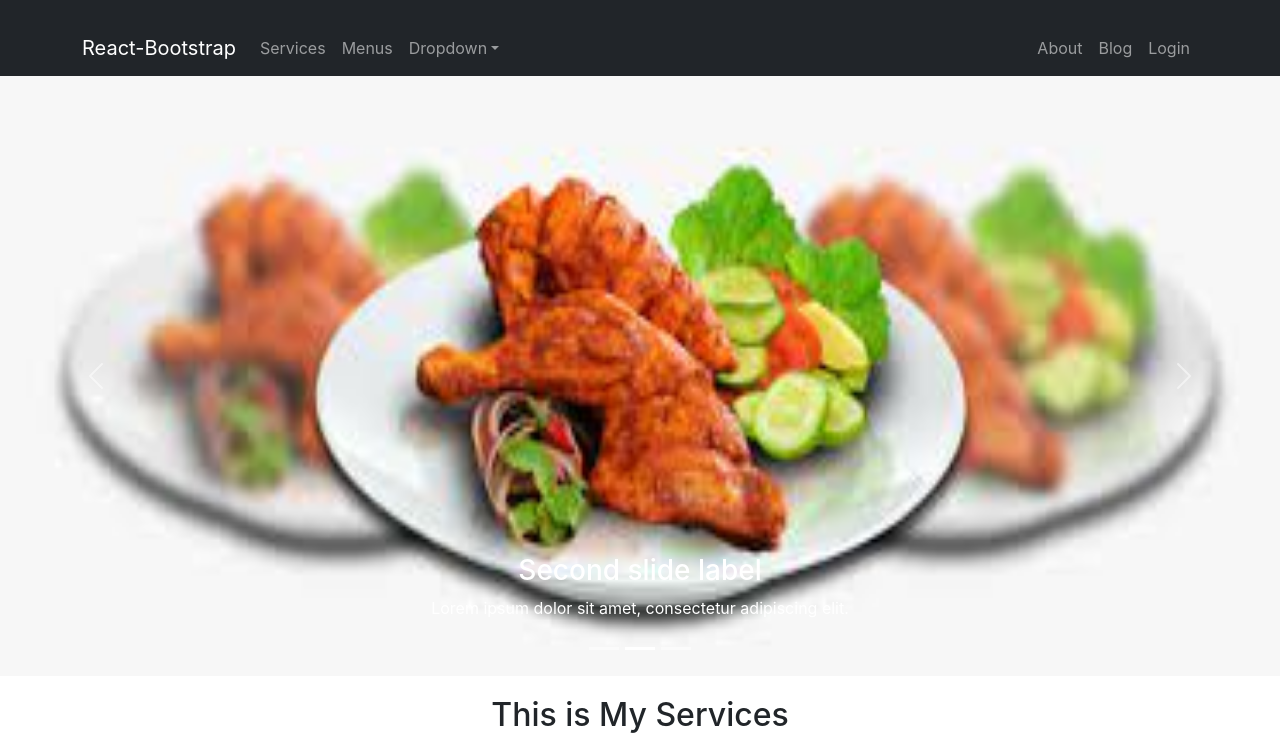
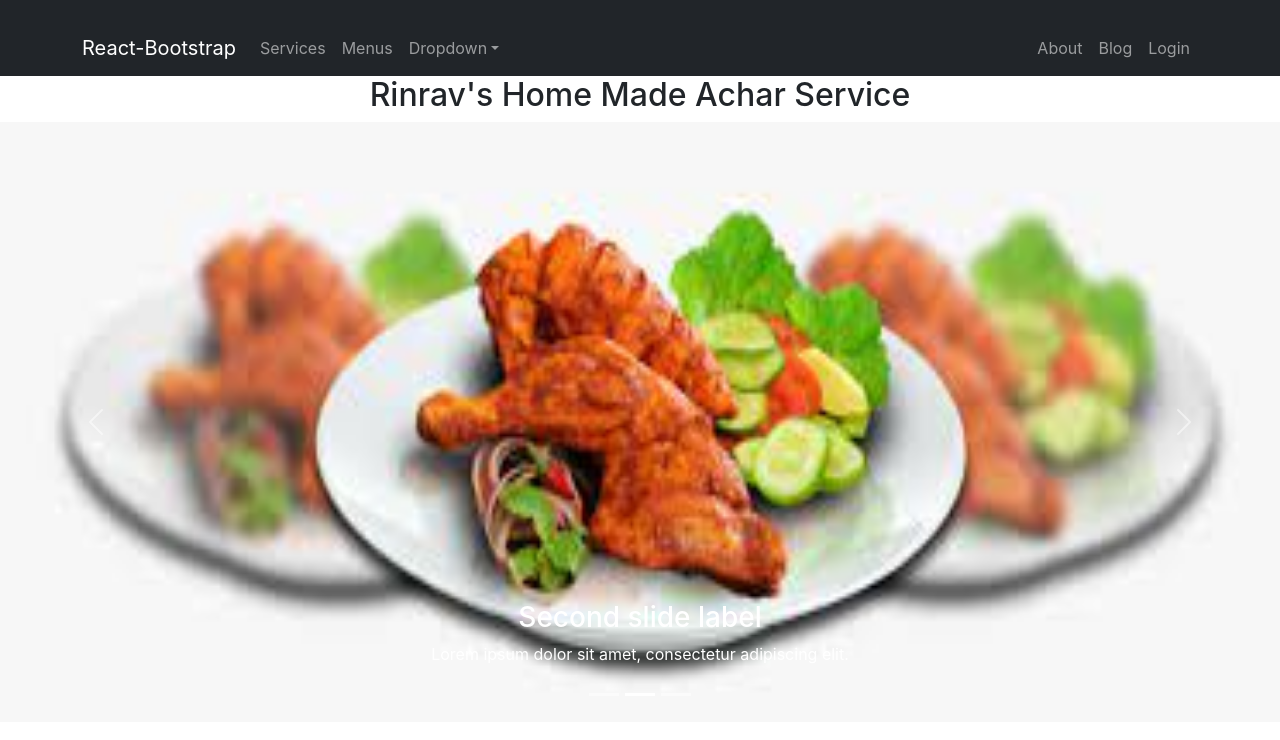
Before and after one commit to RefatRingky/independent-service, a React (Create React App) app: page / in a window 1280 px wide. Shown: the top 740 px of the page. Built offline with nearby package versions, Linux system fonts and the light colour scheme; no server answers; grey boxes are pictures that could not be loaded.

Commit message:
project title change

```diff
--- a/public/index.html
+++ b/public/index.html
@@ -26,7 +26,7 @@
       work correctly both with client-side routing and a non-root public URL.
       Learn how to configure a non-root public URL by running `npm run build`.
     -->
-    <title>React App</title>
+    <title>Rinrav's Home Made Achar Service</title>
   </head>
   <body>
     <noscript>You need to enable JavaScript to run this app.</noscript>
--- a/src/App.js
+++ b/src/App.js
@@ -15,7 +15,9 @@ import RequiredAuth from './Pages/Login/RequiredAuth/RequiredAuth';
 function App() {
   return (
     <div>
+
       <Header></Header>
+      <h2 className='text-center' >Rinrav's Home Made Achar Service</h2>
       <Routes>
         <Route path='/' element={<Home></Home>}></Route>
         <Route path='/home' element={<Home></Home>}></Route>
```
